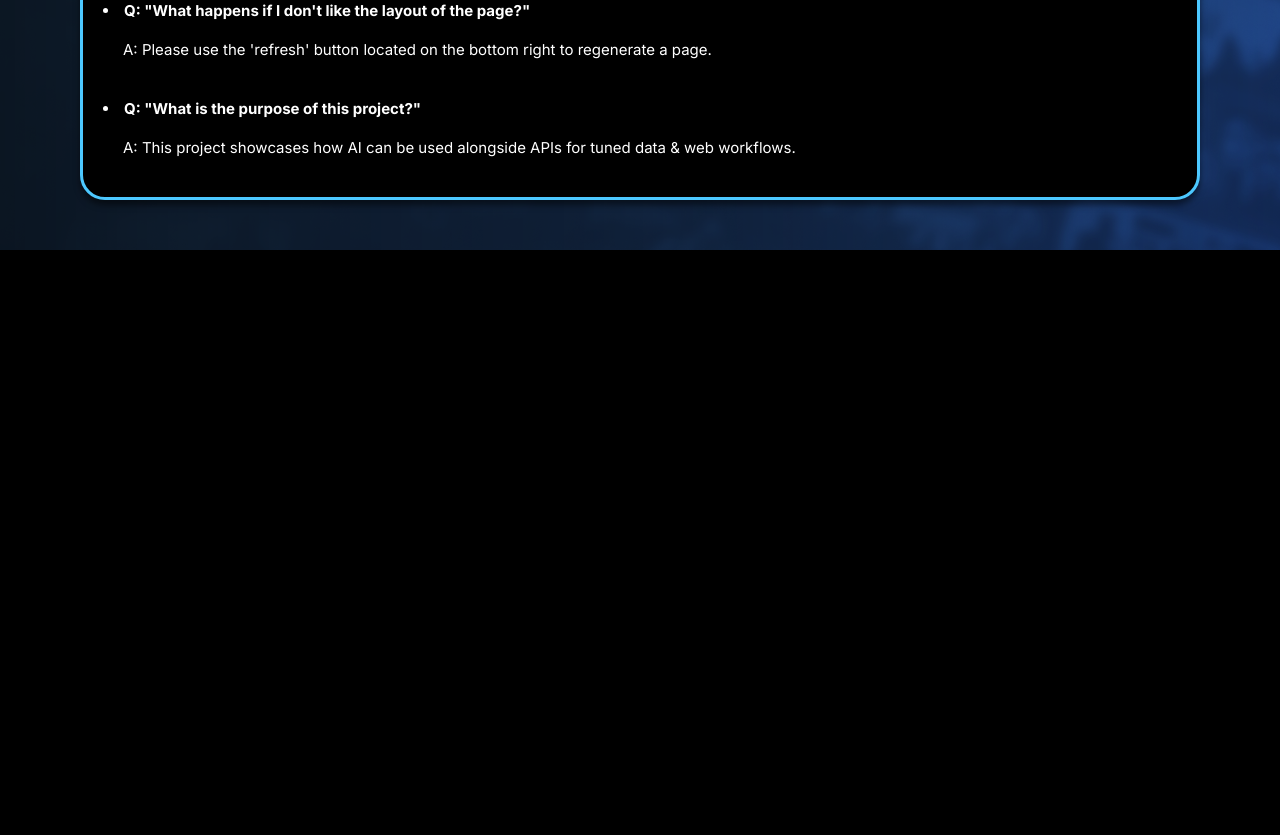
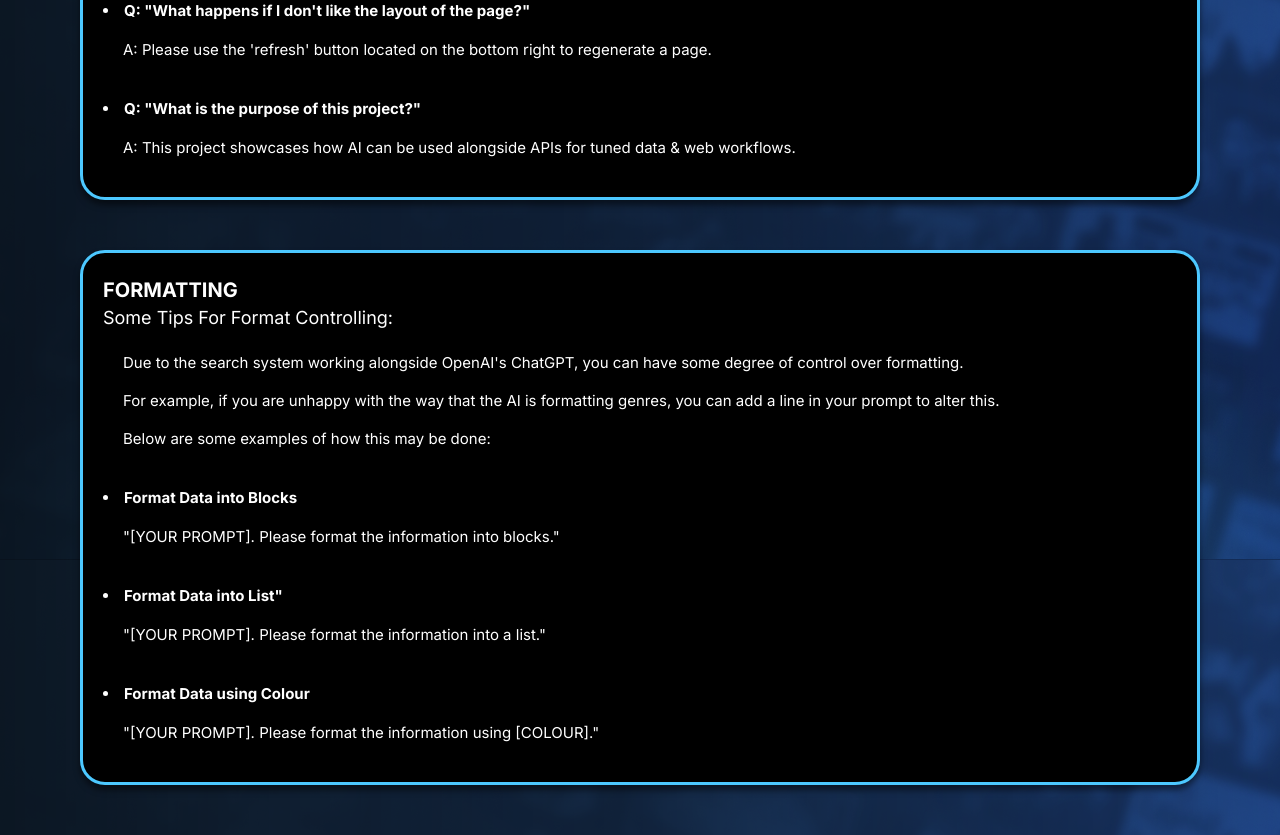
Before and after one commit to BenShapley/game-database-openai-powered, a Flask app: page /help in a window 1280 px wide. Shown: the part 1841-2676 px from the top of the page. Before the commit the page ends 2091 px from the top, so only its background shows below. Run offline with Flask 3, Linux system fonts and the light colour scheme; parts of the project's set-up code (start-up, migrations or seed data) failed here and were passed over; some libraries are stand-ins or nearby versions.

Commit message:
added format preferences to help page

```diff
--- a/templates/help.html
+++ b/templates/help.html
@@ -129,6 +129,23 @@
 			<p id="answer">A: This project showcases how AI can be used alongside APIs for tuned data & web workflows.</p>
 		</div>
 
+		<div class="main_help">
+			<h6>FORMATTING</h6>
+			<h5>Some Tips For Format Controlling:</h5>
+			<p id="answer">Due to the search system working alongside OpenAI's ChatGPT, you can have some degree of control over formatting. <br>
+				<br>
+				For example, if you are unhappy with the way that the AI is formatting genres, you can add a line in your prompt to alter this. <br>
+				<br>
+				Below are some examples of how this may be done: </p>
+
+			<li id="faq">Format Data into Blocks</li>
+			<p id="answer">"[YOUR PROMPT]. Please format the information into blocks."</p>
+			<li id="faq">Format Data into List"</li>
+			<p id="answer">"[YOUR PROMPT]. Please format the information into a list."</p>
+			<li id="faq">Format Data using Colour</li>
+			<p id="answer">"[YOUR PROMPT]. Please format the information using [COLOUR]."</p>
+		</div>
+
 	</div>
 
 	<script src="https://ajax.googleapis.com/ajax/libs/jquery/2.1.3/jquery.min.js"></script>
```
